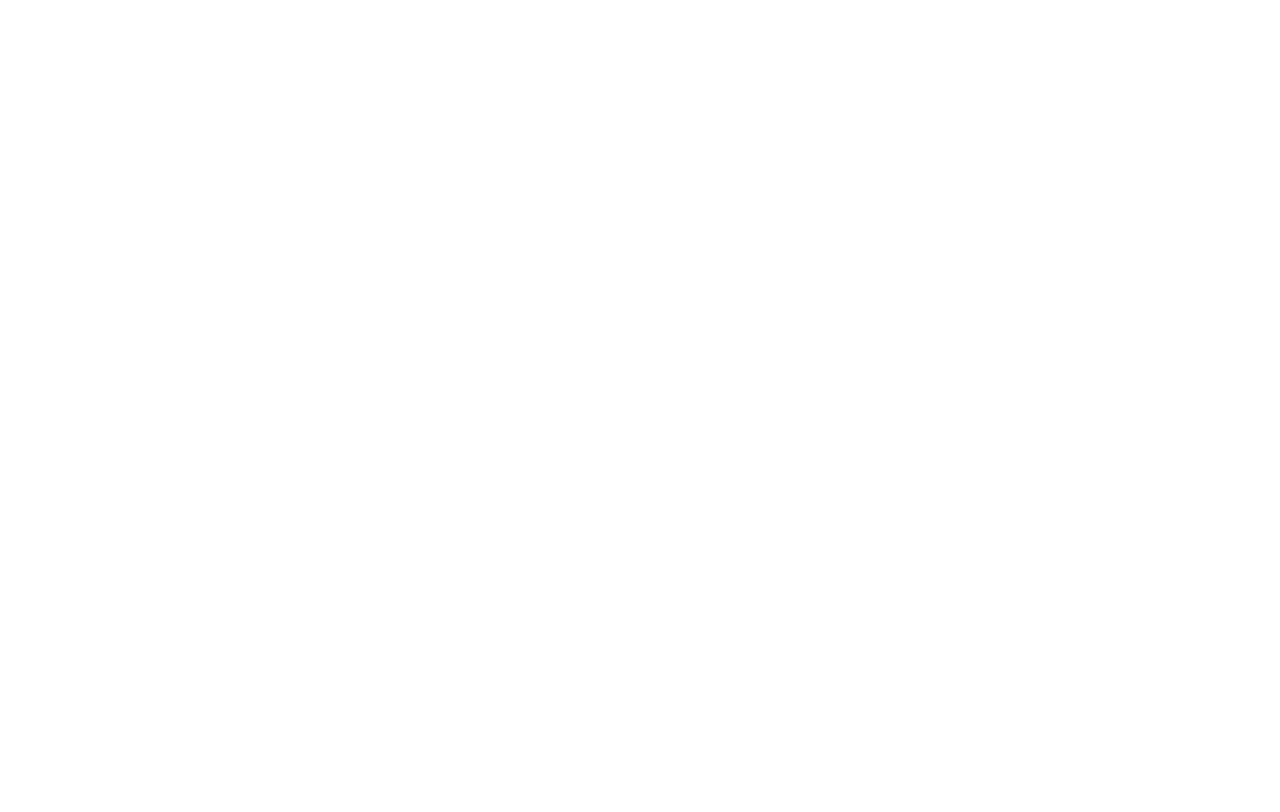
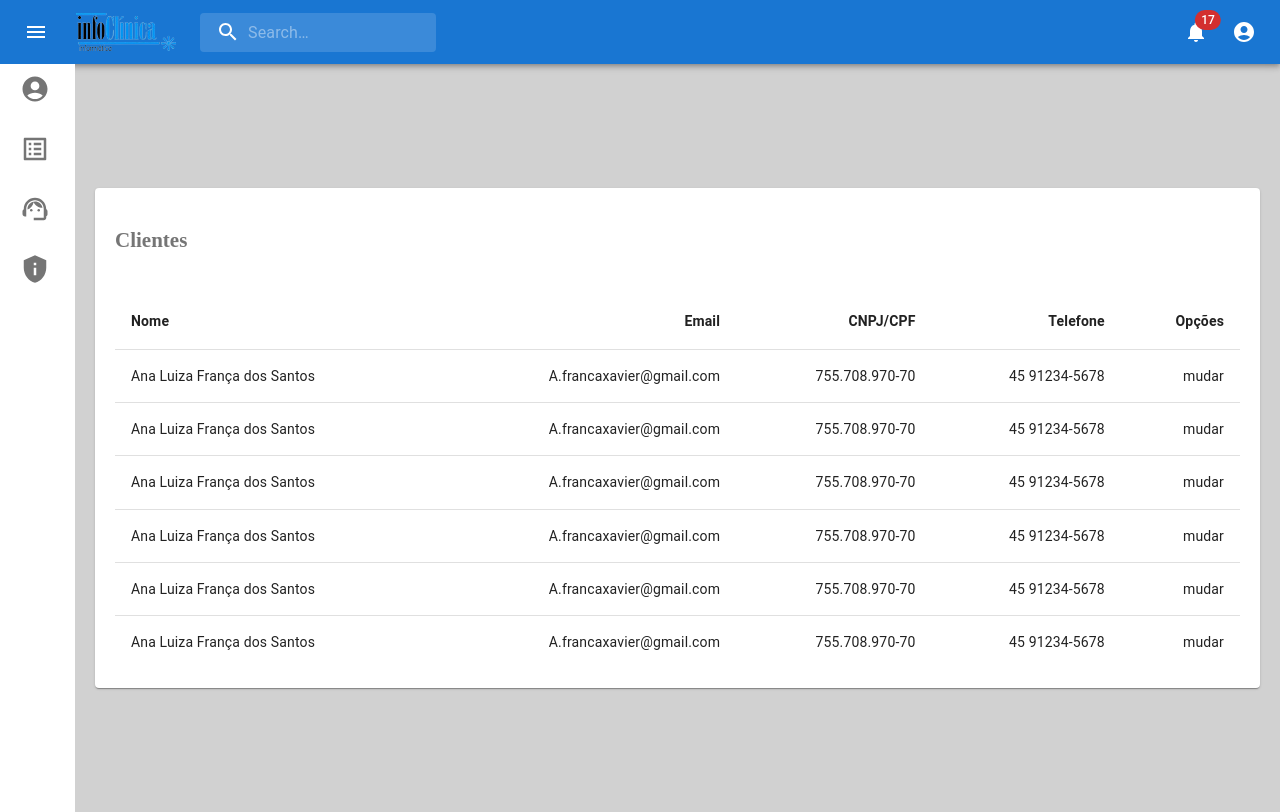
Before and after one commit to LaercioMLB/osana-front, a React (Create React App) app: page /client in a window 1280 px wide. Before the commit this address had no page. Built offline with nearby package versions, Linux system fonts and the light colour scheme.

Commit message:
feat: menu funcional e inicio de tabelas

```diff
--- a/src/App.js
+++ b/src/App.js
@@ -1,16 +1,40 @@
 import React from "react";
 import { Routes, Route } from "react-router-dom";
+import { Box, Paper } from "@mui/material";
+import { styled } from "@mui/material/styles";
 import Login from "./pages/Login";
 import Home from "./pages/Home";
 import { UserContextProvider } from "./context/UserContext";
+import Client from "./pages/Client";
+import Header from "./components/Header";
+import NavBar from "./components/NavBar";
+
+const Content = styled(Box)(({ theme }) => ({
+  display: "flex",
+  flexDirection: "row",
+  alignItems: "center",
+}));
+
+const ContentRoute = styled(Paper)(({ theme }) => ({
+  width: "100%",
+  margin: "20px",
+  padding: "20px",
+}));
 
 export default function App() {
   return (
     <UserContextProvider>
-      <Routes>
-        <Route element={<Login />} path="/" />
-        <Route element={<Home />} path="/home" />
-      </Routes>
+      <Header />
+      <Content>
+        <NavBar />
+        <ContentRoute>
+          <Routes>
+            <Route element={<Login />} path="/" />
+            <Route element={<Home />} path="/home" />
+            <Route element={<Client />} path="/client" />
+          </Routes>
+        </ContentRoute>
+      </Content>
     </UserContextProvider>
   );
 }
--- /dev/null
+++ b/src/components/NavBar/index.jsx
@@ -0,0 +1,30 @@
+import React, { useContext } from "react";
+import { useNavigate } from "react-router-dom";
+import UserContext from "../../context/UserContext";
+import { NavBarBox, ItemNavBar, SubItemNavBar } from "./styles";
+import nav from "./nav";
+
+export default function TemporaryDrawer() {
+  const [userData] = useContext(UserContext);
+  const navigate = useNavigate();
+
+  return (
+    <NavBarBox
+      sx={userData.openDrawer ? { width: "250px" } : { width: "75px" }}
+    >
+      {nav.map((item) => (
+        <>
+          <ItemNavBar onClick={() => navigate(item.path)}>
+            {item.icon}
+            {userData.openDrawer && item.name}
+          </ItemNavBar>
+          {userData.openDrawer &&
+            item.subItem &&
+            item.subItem.map((subItem) => (
+              <SubItemNavBar>{subItem.name}</SubItemNavBar>
+            ))}
+        </>
+      ))}
+    </NavBarBox>
+  );
+}
--- /dev/null
+++ b/src/components/NavBar/nav.js
@@ -0,0 +1,83 @@
+import AccountCircleIcon from "@mui/icons-material/AccountCircle";
+import SupportAgentIcon from "@mui/icons-material/SupportAgent";
+import PrivacyTipIcon from "@mui/icons-material/PrivacyTip";
+import ListAltIcon from "@mui/icons-material/ListAlt";
+
+const style = {
+  width: "30px",
+  height: "30px",
+  marginRight: "10px",
+};
+
+const nav = [
+  {
+    name: "Clientes",
+    path: "/client",
+    icon: <AccountCircleIcon sx={style} />,
+  },
+  {
+    name: "Atendimento",
+    path: "/atendimento",
+    icon: <ListAltIcon sx={style} />,
+    subItem: [
+      {
+        name: "Todos",
+        path: "/todos",
+      },
+      {
+        name: "Abertos",
+        path: "/abertos",
+      },
+      {
+        name: "Finalizados",
+        path: "/finalizados",
+      },
+      {
+        name: "Cancelados",
+        path: "/cancelados",
+      },
+      {
+        name: "Urgente",
+        path: "/urgente",
+      },
+      {
+        name: "Alta",
+        path: "/alta",
+      },
+      {
+        name: "Normal",
+        path: "/normal",
+      },
+    ],
+  },
+  {
+    name: "Meus Atendimentos",
+    path: "/meus-atendimentos",
+    icon: <SupportAgentIcon sx={style} />,
+    subItem: [
+      {
+        name: "Todos",
+        path: "/todos",
+      },
+      {
+        name: "Em andamento",
+        path: "/andamentos",
+      },
+      {
+        name: "Finalizado",
+        path: "/finalizado",
+      },
+      {
+        name: "Cancelado",
+        path: "/cancelado",
+      },
+    ],
+  },
+  {
+    name: "Suporte",
+    path: "/suporte",
+    icon: <PrivacyTipIcon sx={style} />,
+  },
+];
+
+export default nav;
--- /dev/null
+++ b/src/components/NavBar/styles.js
@@ -0,0 +1,30 @@
+import { Box } from "@mui/material";
+import { styled } from "@mui/material/styles";
+
+const NavBarBox = styled(Box)(({ theme }) => ({
+  display: "flex",
+  flexDirection: "column",
+  backgroundColor: "#ffff",
+  width: "75px",
+  height: "93.5vh",
+}));
+
+const ItemNavBar = styled(Box)(({ theme }) => ({
+  display: "flex",
+  flexDirection: "row",
+  alignItems: "center",
+  color: "#757575",
+  cursor: "pointer",
+  padding: "10px 20px 20px 20px",
+}));
+const SubItemNavBar = styled(Box)(({ theme }) => ({
+  display: "flex",
+  flexDirection: "row",
+  alignItems: "center",
+  color: "#757575",
+  cursor: "pointer",
+  padding: "5px",
+  marginLeft: "55px",
+}));
+
+export { NavBarBox, ItemNavBar, SubItemNavBar };
--- a/src/components/TemporaryDrawer/index.jsx
+++ /dev/null
@@ -1,65 +0,0 @@
-import Box from "@mui/material/Box";
-import Drawer from "@mui/material/Drawer";
-import List from "@mui/material/List";
-import Divider from "@mui/material/Divider";
-import ListItem from "@mui/material/ListItem";
-import ListItemButton from "@mui/material/ListItemButton";
-import ListItemIcon from "@mui/material/ListItemIcon";
-import ListItemText from "@mui/material/ListItemText";
-import InboxIcon from "@mui/icons-material/MoveToInbox";
-import MailIcon from "@mui/icons-material/Mail";
-import UserContext from "../../context/UserContext";
-import React, { Fragment, useContext } from "react";
-
-export default function TemporaryDrawer() {
-  const [userData, setUserData] = useContext(UserContext);
-
-  const list = () => (
-    <Box
-      sx={{ width: 250 }}
-      role="presentation"
-      onClick={() => setUserData({ ...userData, openDrawer: false })}
-      onKeyDown={() => setUserData({ ...userData, openDrawer: false })}
-    >
-      <List>
-        {["Inbox", "Starred", "Send email", "Drafts"].map((text, index) => (
-          <ListItem key={text} disablePadding>
-            <ListItemButton>
-              <ListItemIcon>
-                {index % 2 === 0 ? <InboxIcon /> : <MailIcon />}
-              </ListItemIcon>
-              <ListItemText primary={text} />
-            </ListItemButton>
-          </ListItem>
-        ))}
-      </List>
-      <Divider />
-      <List>
-        {["All mail", "Trash", "Spam"].map((text, index) => (
-          <ListItem key={text} disablePadding>
-            <ListItemButton>
-              <ListItemIcon>
-                {index % 2 === 0 ? <InboxIcon /> : <MailIcon />}
-              </ListItemIcon>
-              <ListItemText primary={text} />
-            </ListItemButton>
-          </ListItem>
-        ))}
-      </List>
-    </Box>
-  );
-
-  return (
-    <div>
-      <Fragment key={"left"}>
-        <Drawer
-          anchor={"left"}
-          open={userData.openDrawer}
-          onClose={() => setUserData({ ...userData, openDrawer: false })}
-        >
-          {list("left")}
-        </Drawer>
-      </Fragment>
-    </div>
-  );
-}
--- /dev/null
+++ b/src/components/Text/index.jsx
@@ -0,0 +1,12 @@
+import { Box, Button, Link, TextField } from "@mui/material";
+import { styled, alpha } from "@mui/material/styles";
+
+const H1 = styled(Box)(({ theme }) => ({
+  fontSize: "21px",
+  fontWeight: 600,
+  color: "#757575",
+  marginTop: "20px",
+  marginBottom: "40px",
+}));
+
+export { H1 };
--- a/src/global.css
+++ b/src/global.css
@@ -2,4 +2,5 @@
 body {
   paddding: 0;
   margin: 0;
+  background-color: #d1d1d1;
 }
--- /dev/null
+++ b/src/pages/Client/index.jsx
@@ -0,0 +1,101 @@
+import React from "react";
+import {
+  Box,
+  Paper,
+  Table,
+  TableBody,
+  TableCell,
+  TableContainer,
+  TableHead,
+  TableRow,
+} from "@mui/material";
+import { H1 } from "../../components/Text";
+import { TableCellHeader } from "./styles";
+
+function createData(name, email, cpfcnpj, phone, options) {
+  return { name, email, cpfcnpj, phone, options };
+}
+
+const rows = [
+  createData(
+    "Ana Luiza França dos Santos",
+    "A.francaxavier@gmail.com",
+    "755.708.970-70",
+    "45 91234-5678",
+    "mudar"
+  ),
+  createData(
+    "Ana Luiza França dos Santos",
+    "A.francaxavier@gmail.com",
+    "755.708.970-70",
+    "45 91234-5678",
+    "mudar"
+  ),
+  createData(
+    "Ana Luiza França dos Santos",
+    "A.francaxavier@gmail.com",
+    "755.708.970-70",
+    "45 91234-5678",
+    "mudar"
+  ),
+  createData(
+    "Ana Luiza França dos Santos",
+    "A.francaxavier@gmail.com",
+    "755.708.970-70",
+    "45 91234-5678",
+    "mudar"
+  ),
+  createData(
+    "Ana Luiza França dos Santos",
+    "A.francaxavier@gmail.com",
+    "755.708.970-70",
+    "45 91234-5678",
+    "mudar"
+  ),
+  createData(
+    "Ana Luiza França dos Santos",
+    "A.francaxavier@gmail.com",
+    "755.708.970-70",
+    "45 91234-5678",
+    "mudar"
+  ),
+];
+
+function Client() {
+  return (
+    <Box>
+      <H1>Clientes</H1>
+      <TableContainer>
+        <Table sx={{ minWidth: 650 }} aria-label="simple table">
+          <TableHead>
+            <TableRow>
+              <TableCellHeader>Nome</TableCellHeader>
+              <TableCellHeader align="right">Email</TableCellHeader>
+              <TableCellHeader align="right">CNPJ/CPF</TableCellHeader>
+              <TableCellHeader align="right">Telefone</TableCellHeader>
+              <TableCellHeader align="right">Opções</TableCellHeader>
+            </TableRow>
+          </TableHead>
+          <TableBody>
+            {rows.map((row) => (
+              <TableRow
+                key={row.name}
+                sx={{ "&:last-child td, &:last-child th": { border: 0 } }}
+              >
+                <TableCell component="th" scope="row">
+                  {row.name}
+                </TableCell>
+                <TableCell align="right">{row.email}</TableCell>
+                <TableCell align="right">{row.cpfcnpj}</TableCell>
+                <TableCell align="right">{row.phone}</TableCell>
+                <TableCell align="right">{row.options}</TableCell>
+              </TableRow>
+            ))}
+          </TableBody>
+        </Table>
+      </TableContainer>
+    </Box>
+  );
+}
+
+export default Client;
--- /dev/null
+++ b/src/pages/Client/styles.js
@@ -0,0 +1,8 @@
+import { TableCell } from "@mui/material";
+import { styled } from "@mui/material/styles";
+
+const TableCellHeader = styled(TableCell)(({ theme }) => ({
+  fontWeight: 700,
+}));
+
+export { TableCellHeader };
--- a/src/pages/Home/index.jsx
+++ b/src/pages/Home/index.jsx
@@ -1,16 +1,8 @@
-import { Box, Container } from "@mui/material";
+import { Box } from "@mui/material";
 import React from "react";
-import Header from "../../components/Header";
-import TemporaryDrawer from "../../components/TemporaryDrawer";
-import { styles } from "./styles";
 
 function Home() {
-  return (
-    <Box sx={{ width: "100%" }}>
-      <Header />
-      <TemporaryDrawer />
-    </Box>
-  );
+  return <Box sx={{ width: "100%" }}>Home do caralho</Box>;
 }
 
 export default Home;
```
